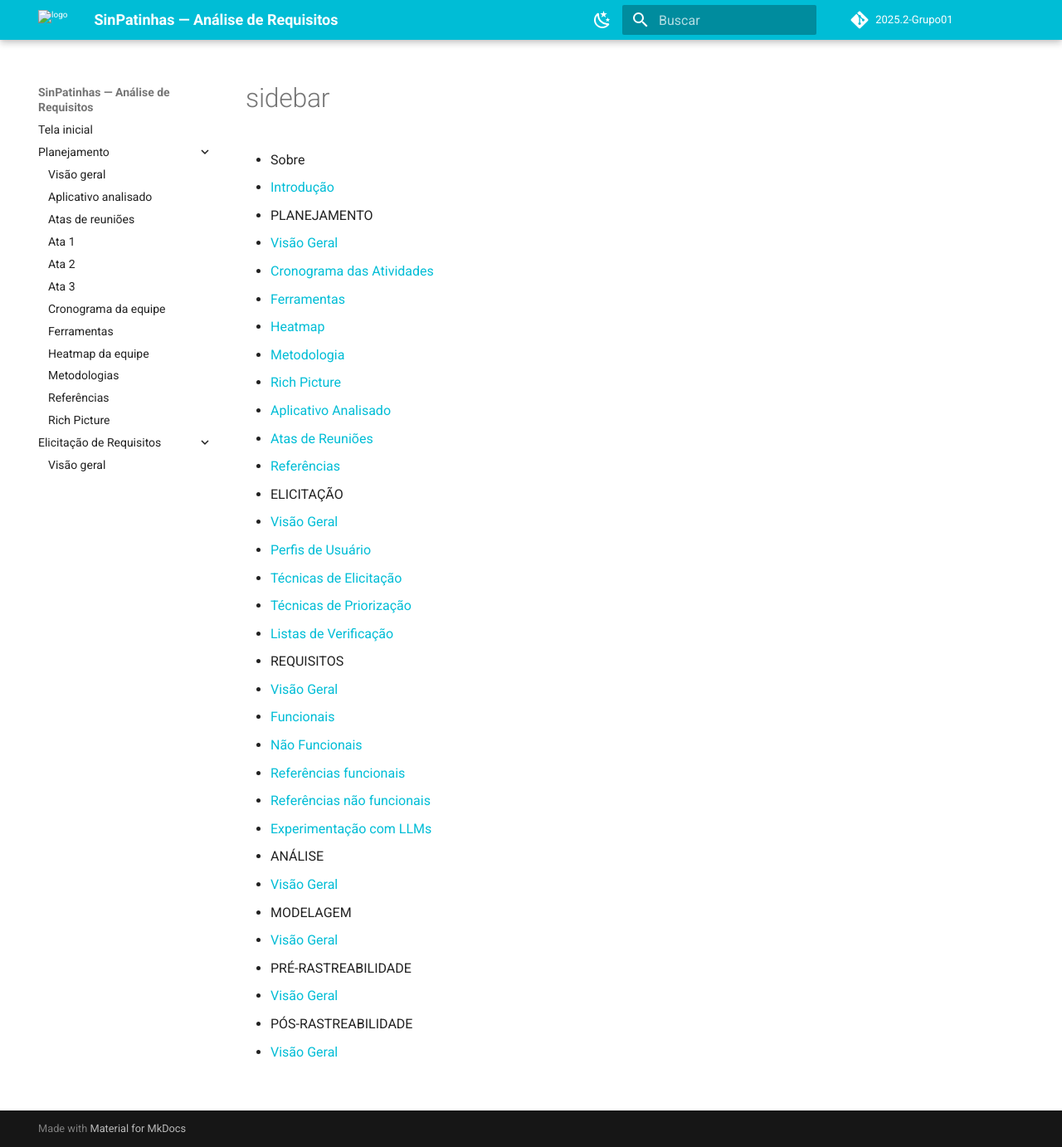
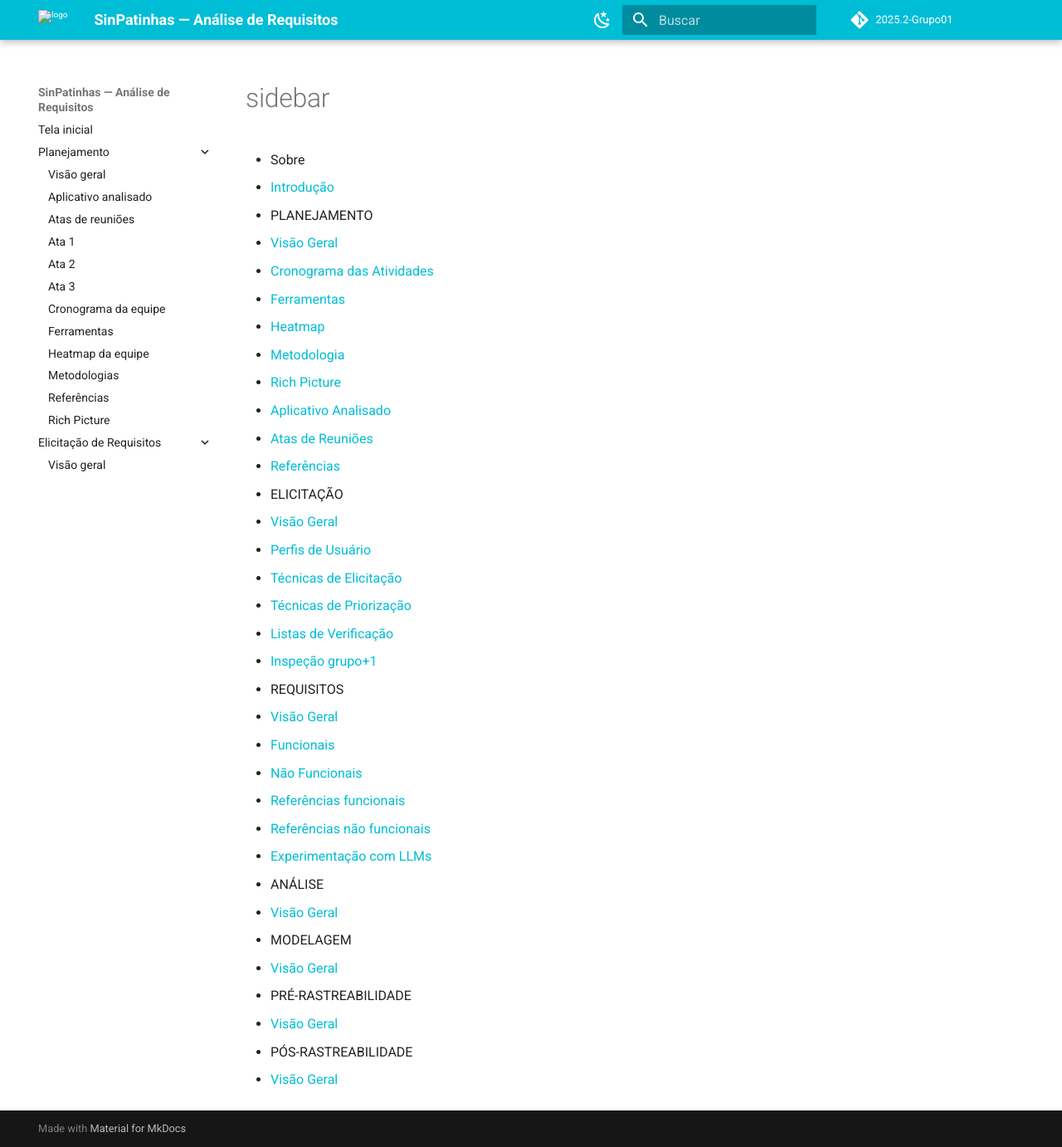
Before and after one commit to Requisitos-de-Software/2025.2-SinPatinhas, an MkDocs documentation site: the page built from docs/_sidebar.md, in a window 1280 px wide and 1382 px high. Shown: the whole window at 83% size. Built offline with MkDocs 1.6.1 and Material for MkDocs 9.7.7, drawn with Linux system fonts in a browser that asks for light colours; comment, search, counter and statistics services are not loaded.

Commit message:
adição da pagina de inepeção grupo 2 na navbar

```diff
--- a/docs/_sidebar.md
+++ b/docs/_sidebar.md
@@ -18,6 +18,7 @@
   - [Técnicas de Elicitação](/elicitacao/tecnicas_elicitacao/tec_elicitacao)
   - [Técnicas de Priorização](/elicitacao/tecnicas_priorizacao/tec-de-priorizacao)
   - [Listas de Verificação](/elicitacao/listas_verificacao/listas_verificacao)
+  - [Inspeção grupo+1](/elicitacao/elicitacao_grupo_2/elicitacao_grupo_2)
 
 - REQUISITOS
   - [Visão Geral](/requisitos/README.md)
```
Also changed, not shown: docs/elicitacao/elicitacao_grupo_2/elicitacao_grupo_2.md (renamed from docs/elicitacao/elicitacao grupo+1/elicitacao_grupo_2.md).
